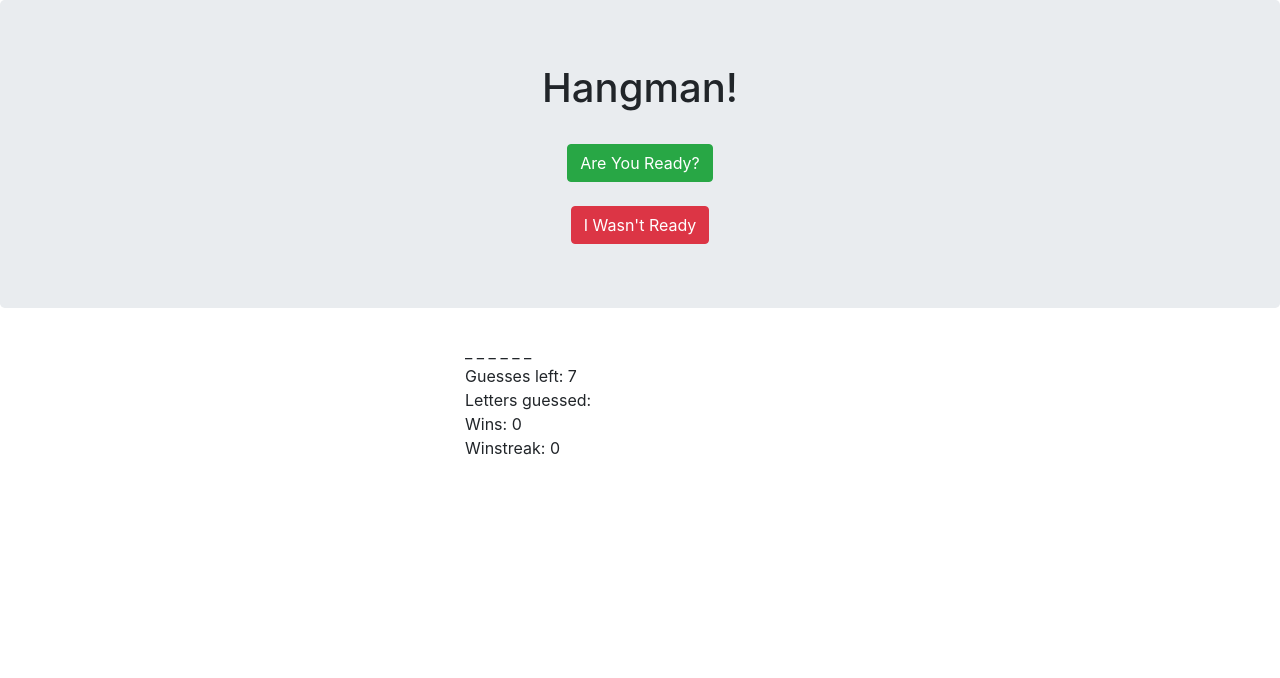
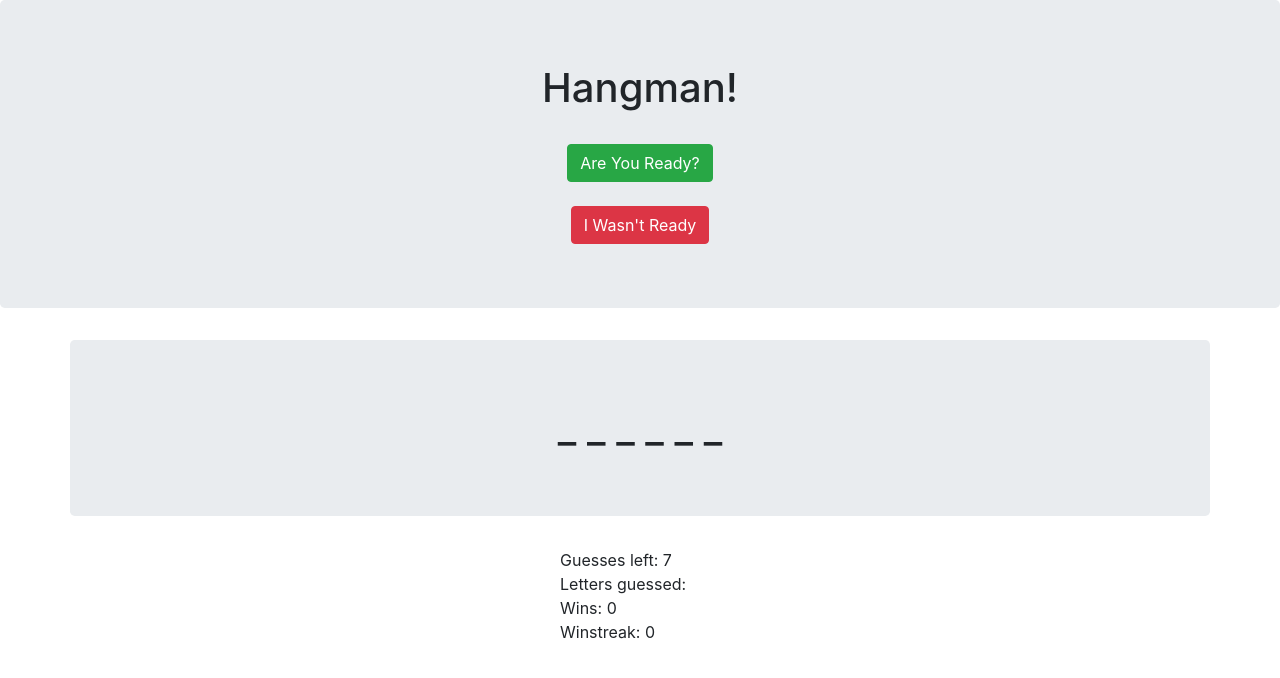
Before and after one commit to mitchell-brooks/Word-Guess-Game, a plain HTML site: page index.html in a window 1280 px wide. Drawn offline with nearby package versions, Linux system fonts and the light colour scheme.

Commit message:
Final tweaks

```diff
--- a/index.html
+++ b/index.html
@@ -22,24 +22,23 @@
     </div>
     <div class="container">
     <div class="row">
-    <div class="col-md-4"></div>
-    <div class="col-md-8" id="blanks"></div>
+    <div class="col-md-12 text-center h1 jumbotron block-center" id="blanks"></div>
     </div>
     <div class="row">
-    <div class="col-md-4"></div>
-    <div class="col-md-8" id="guesses"></div>
+    <div class="col-md-5"></div>
+    <div class="col-md-7" id="guesses"></div>
     </div>
     <div class="row">
-    <div class="col-md-4"></div>
-    <div class="col-md-8" id="letters"></div>
+    <div class="col-md-5"></div>
+    <div class="col-md-7" id="letters"></div>
     </div>
     <div class="row">
-    <div class="col-md-4"></div>
-    <div class="col-md-8" id="wins"></div>
+    <div class="col-md-5"></div>
+    <div class="col-md-7" id="wins"></div>
     </div>
     <div class="row">
-    <div class="col-md-4"></div>
-    <div class="col-md-8" id="winstreak"></div>
+    <div class="col-md-5"></div>
+    <div class="col-md-7" id="winstreak"></div>
     </div>
     </div>
     <script src="assets/javascript/game.js"></script>
```
